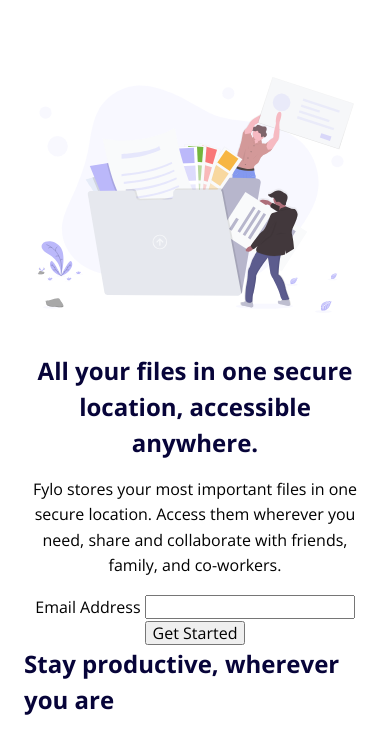
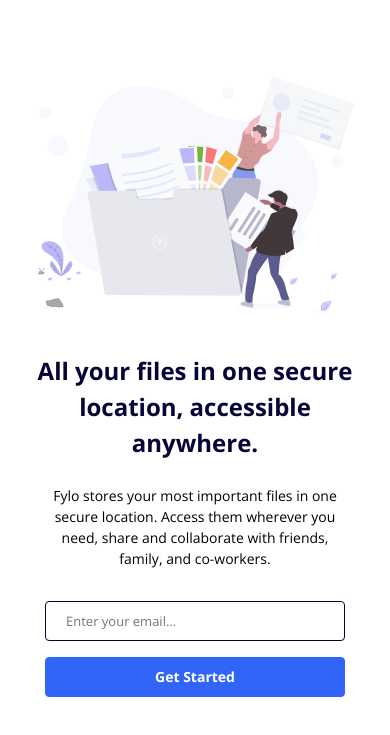
Before and after one commit to byronbyron/fylo-landing-page-with-two-column-layout, a plain HTML site: page index.html in a window 390 px wide. Shown: the part 69-804 px from the top of the page. Drawn offline with nearby package versions, Linux system fonts and the light colour scheme.

Commit message:
Add rest of styling for hero section on mobile, forms and buttons

```diff
--- a/index.html
+++ b/index.html
@@ -44,7 +44,7 @@
               <form class="hero-form">
                 <div class="form-group">
                   <label for="HeroEmail" class="sr-only">Email Address</label>
-                  <input type="text" class="form-control" id="HeroEmail">
+                  <input type="text" class="form-control" id="HeroEmail" placeholder="Enter your email...">
                 </div>
 
                 <button class="btn btn-primary">Get Started</button>
--- a/style.css
+++ b/style.css
@@ -6,10 +6,13 @@
     --desaturated-blue: hsl(238, 22%, 44%);
 
     --bright-blue: hsl(224, 93%, 58%);
+    --bright-blue-light: hsl(224, 93%, 75%);
     --moderate-cyan: hsl(170, 45%, 43%);
 
     --light-grayish-blue: hsl(240, 75%, 98%);
     --light-gray: hsl(0, 0%, 75%);
+    --white: hsl(0, 0%, 100%);
+    --black: hsl(0, 0%, 0%);
 }
 
 *,
@@ -49,12 +52,18 @@
 .logo {
     margin-right: auto;
     width: 82px;
+    transition: transform 0.15s;
 }
 
 .logo img {
     display: block;
     width: 100%;
     height: auto;
+}
+
+.logo:hover,
+.logo:focus {
+    transform: scale3d(1.1, 1.1, 1);
 }
 
 .links {
@@ -67,7 +76,7 @@
 
 .links a {
     font-family: 'Raleway', sans-serif;
-    font-size: 12px;
+    font-size: 0.75rem;
     display: inline-block;
     padding: 1rem 0.75rem;
     color: hsl(0, 0%, 20%);
@@ -81,7 +90,6 @@
 }
 
 .container {
-    max-width: 1328px;
     margin-left: auto;
     margin-right: auto;
     padding-left: 1.5rem;
@@ -90,6 +98,7 @@
 
 .hero {
     padding-top: 4.75rem;
+    padding-bottom: 4.75rem;
 }
 
 .hero-image {
@@ -106,14 +115,69 @@
 
 .hero-title {
     font-size: 1.5rem;
+    margin-bottom: 1.5rem;
 }
 
 .hero-text {
-
+    font-size: 0.875rem;
+    line-height: 1.5;
+    max-width: 90%;
+    margin: 0 auto 2rem;
 }
 
 .hero-form {
+    max-width: 300px;
+    margin-left: auto;
+    margin-right: auto;
+}
 
+.form-group {
+    margin-bottom: 1rem;
+}
+
+.form-control {
+    font-size: 13px;
+    font-weight: 400;
+    line-height: 1;
+    display: block;
+    width: 100%;
+    padding: 0.625rem 1.25rem;
+    color: var(--very-dark-blue);
+    background-color: var(--white);
+    background-clip: padding-box;
+    border: 1px solid var(--very-dark-blue);
+    -webkit-appearance: none;
+    -moz-appearance: none;
+    appearance: none;
+    border-radius: 0.25rem;
+    transition: border-color .15s ease-in-out, box-shadow .15s ease-in-out;
+}
+
+.btn {
+    font-size: 0.875rem;
+    font-weight: 700;
+    line-height: 1;
+    display: block;
+    width: 100%;
+    color: var(--white);
+    text-align: center;
+    text-decoration: none;
+    vertical-align: middle;
+    cursor: pointer;
+    -webkit-user-select: none;
+    -moz-user-select: none;
+    user-select: none;
+    background-color: var(--bright-blue);
+    border: 1px solid var(--bright-blue);
+    padding: 0.75rem;
+    border-radius: 0.25rem;
+    transition: color .15s ease-in-out, background-color .15s ease-in-out, border-color .15s ease-in-out, box-shadow .15s ease-in-out;
+}
+
+.btn:hover,
+.btn:focus {
+    background-color: var(--bright-blue-light);
+    border-color: var(--bright-blue-light);
 }
 
 .attribution {
@@ -126,7 +190,35 @@
     color: hsl(228, 45%, 44%);
 }
 
+.sr-only {
+    position: absolute;
+    width: 1px;
+    height: 1px;
+    padding: 0;
+    margin: -1px;
+    overflow: hidden;
+    clip: rect(0,0,0,0);
+    white-space: nowrap;
+    border: 0;
+}
+
+@media (min-width: 576px) {
+    .container {
+        max-width: 540px;
+    }
+}
+
+@media (min-width: 768px) {
+    .container {
+        max-width: 720px;
+    }
+}
+
 @media (min-width: 992px) {
+    .container {
+        max-width: 1328px;
+    }
+
     .nav {
         min-height: 180px;
     }
```
